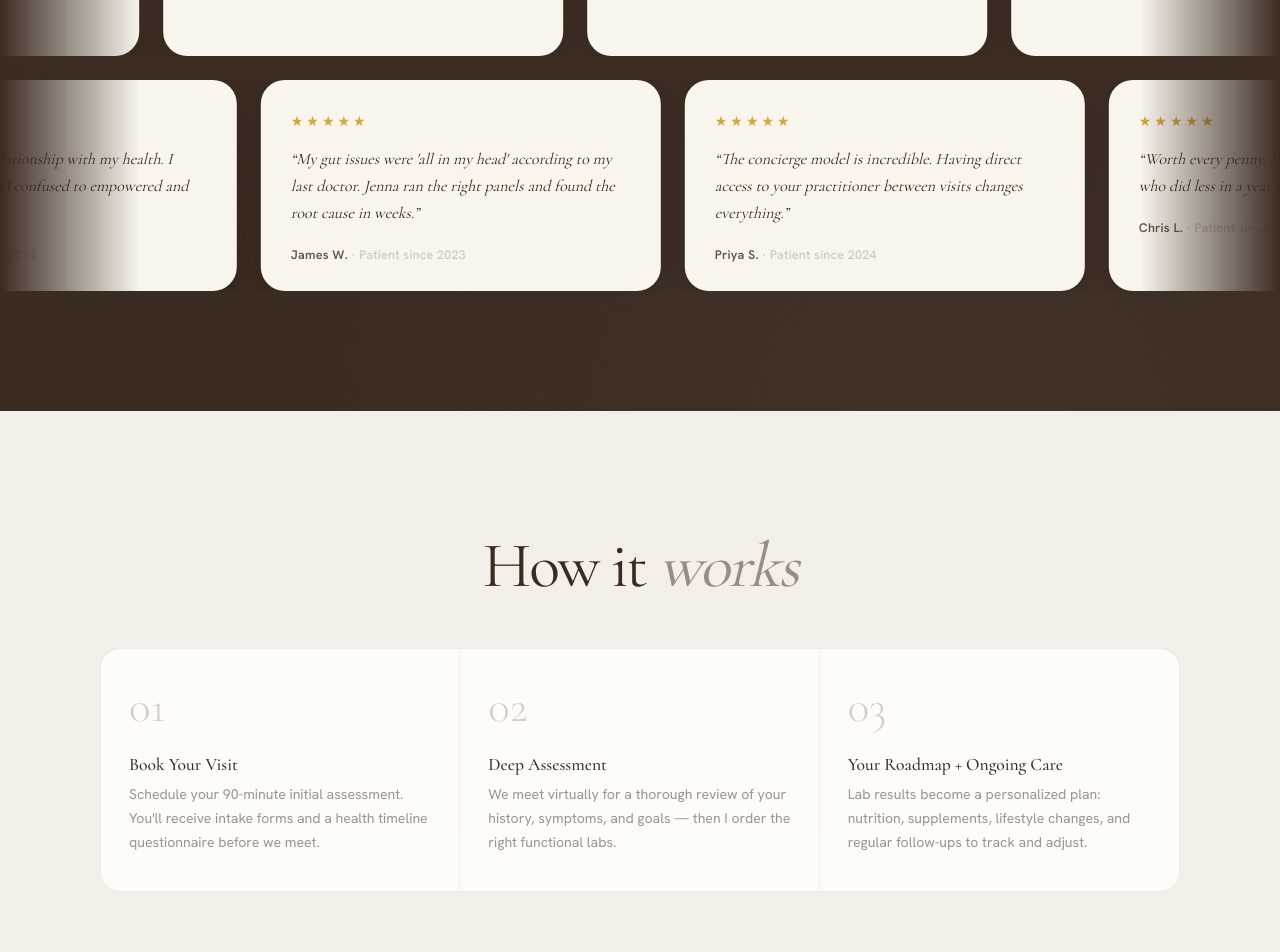
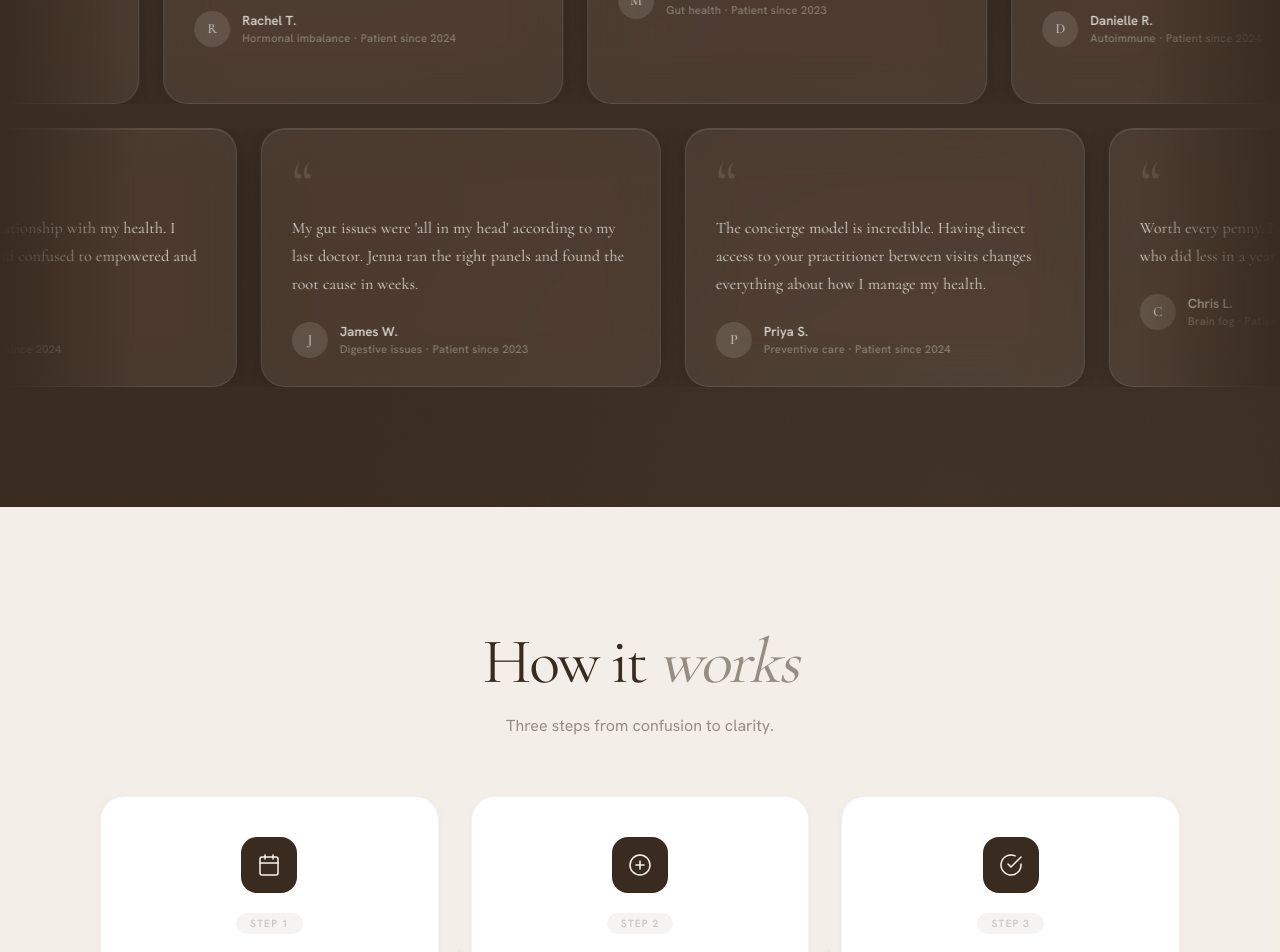
Before and after one commit to mendlihealth/mendli, a Next.js app: page / in a window 1280 px wide. Shown: the part 4760-5712 px from the top of the page. Built offline with nearby package versions, Linux system fonts and the light colour scheme.

Commit message:
Reviews marquee, process steps redesign, editorial section updates

```diff
--- a/src/app/globals.css
+++ b/src/app/globals.css
@@ -1331,50 +1331,87 @@ a {
   }
 }
 
-/* Card — cream on dark */
+/* Card — frosted glass on dark */
 .rev-card {
   width: 400px;
   flex-shrink: 0;
-  background: var(--linen);
+  background: rgba(255, 255, 255, .07);
+  backdrop-filter: blur(24px) saturate(120%);
+  -webkit-backdrop-filter: blur(24px) saturate(120%);
+  border: 1px solid rgba(249, 245, 237, .1);
   border-radius: 24px;
   padding: 32px 30px 28px;
-  box-shadow: 0 4px 24px rgba(0, 0, 0, .15);
-  transition: transform .4s cubic-bezier(.22, 1, .36, 1), box-shadow .4s;
+  box-shadow:
+    inset 0 1px 0 rgba(249, 245, 237, .08),
+    0 4px 24px rgba(0, 0, 0, .2);
+  transition: transform .5s cubic-bezier(.22, 1, .36, 1), box-shadow .5s, border-color .5s;
 }
 
 .rev-card:hover {
-  transform: translateY(-4px);
-  box-shadow: 0 12px 40px rgba(0, 0, 0, .2);
-}
-
-.rev-stars {
-  font-size: 14px;
-  color: #D4A547;
-  letter-spacing: 3px;
-  margin-bottom: 16px;
+  transform: translateY(-6px) scale(1.01);
+  border-color: rgba(249, 245, 237, .18);
+  box-shadow:
+    inset 0 1px 0 rgba(249, 245, 237, .12),
+    0 12px 48px rgba(0, 0, 0, .3),
+    0 0 0 1px rgba(249, 245, 237, .05);
+}
+
+/* Decorative quote mark */
+.rev-mark {
+  font-family: var(--serif);
+  font-size: 4rem;
+  line-height: .7;
+  color: rgba(249, 245, 237, .12);
+  margin-bottom: 8px;
+  user-select: none;
 }
 
 .rev-q {
   font-family: var(--serif);
   font-size: 1rem;
   font-weight: 400;
-  font-style: italic;
-  line-height: 1.7;
-  color: var(--ink);
-  margin: 0 0 20px;
-}
-
-.rev-who {
+  line-height: 1.75;
+  color: rgba(249, 245, 237, .85);
+  margin: 0 0 24px;
+  letter-spacing: .01em;
+}
+
+/* Footer — avatar + details */
+.rev-footer {
+  display: flex;
+  align-items: center;
+  gap: 12px;
+}
+
+.rev-avatar {
+  width: 36px;
+  height: 36px;
+  border-radius: 50%;
+  background: rgba(249, 245, 237, .12);
+  color: rgba(249, 245, 237, .7);
+  font-family: var(--serif);
+  font-size: 14px;
+  font-weight: 500;
+  display: flex;
+  align-items: center;
+  justify-content: center;
+  flex-shrink: 0;
+}
+
+.rev-name {
   font-family: var(--sans);
-  font-size: .78rem;
-  color: var(--ink5);
+  font-size: .82rem;
+  font-weight: 600;
+  color: rgba(249, 245, 237, .8);
+  margin-bottom: 2px;
+}
+
+.rev-ctx {
+  font-family: var(--sans);
+  font-size: .7rem;
   font-weight: 500;
+  color: rgba(249, 245, 237, .35);
   letter-spacing: .02em;
-}
-
-.rev-who strong {
-  color: var(--ink2);
-  font-weight: 600;
 }
 
 /* ═══ PROCESS ═══ */
@@ -1383,57 +1420,81 @@ a {
 }
 
 .how-head {
-  margin-bottom: 48px;
+  margin-bottom: 56px;
 }
 
 .how-steps {
-  display: grid;
-  grid-template-columns: repeat(3, 1fr);
+  display: flex;
+  align-items: stretch;
   gap: 0;
-  border: 1px solid rgba(58, 43, 32, .08);
-  border-radius: 20px;
-  overflow: hidden;
-  background: var(--white);
+  overflow: visible;
 }
 
 .how-step {
-  padding: 36px 28px;
-  border-right: 1px solid rgba(58, 43, 32, .06);
-  transition: background .3s;
-}
-
-.how-step:last-child {
-  border-right: none;
+  flex: 1;
+  min-width: 0;
+  background: #fff;
+  border: 1px solid rgba(58, 43, 32, .06);
+  border-radius: 24px;
+  padding: 40px 32px 36px;
+  text-align: center;
+  transition: all .4s cubic-bezier(.22, 1, .36, 1);
+  box-shadow: 0 2px 8px rgba(58, 43, 32, .03);
+  display: flex;
+  flex-direction: column;
+  align-items: center;
 }
 
 .how-step:hover {
-  background: var(--accent-s);
-}
-
-.how-num {
-  font-family: var(--serif);
-  font-size: 2.8rem;
-  font-weight: 300;
+  transform: translateY(-4px);
+  box-shadow: 0 8px 32px rgba(58, 43, 32, .08), 0 2px 8px rgba(58, 43, 32, .04);
+  border-color: rgba(58, 43, 32, .1);
+}
+
+.how-icon {
+  width: 56px;
+  height: 56px;
+  border-radius: 16px;
+  background: var(--clay);
+  color: var(--linen);
+  display: flex;
+  align-items: center;
+  justify-content: center;
+  margin-bottom: 20px;
+}
+
+.how-pill {
+  font-family: var(--sans);
+  font-size: .65rem;
+  font-weight: 700;
+  letter-spacing: .1em;
+  text-transform: uppercase;
   color: var(--ink5);
-  line-height: 1;
-  margin-bottom: 24px;
-  transition: color .4s cubic-bezier(.22, 1, .36, 1);
-}
-
-.how-step:hover .how-num {
-  color: var(--ink);
+  background: rgba(58, 43, 32, .05);
+  padding: 4px 14px;
+  border-radius: 100px;
+  margin-bottom: 16px;
+}
+
+.how-connector {
+  display: flex;
+  align-items: center;
+  justify-content: center;
+  flex-shrink: 0;
+  width: 32px;
+  opacity: .4;
 }
 
 .how-step h3 {
   font-family: var(--serif);
-  font-size: 1.1rem;
+  font-size: 1.2rem;
   font-weight: 500;
   color: var(--clay);
-  margin-bottom: 8px;
+  margin-bottom: 10px;
 }
 
 .how-step p {
-  font-size: .88rem;
+  font-size: .9rem;
   line-height: 1.7;
   color: var(--ink3);
 }
@@ -1792,16 +1853,14 @@ footer {
   }
 
   .how-steps {
-    grid-template-columns: 1fr;
-  }
-
-  .how-step {
-    border-right: none;
-    border-bottom: 1px solid var(--cream);
-  }
-
-  .how-step:last-child {
-    border-bottom: none;
+    flex-direction: column;
+    gap: 16px;
+  }
+
+  .how-connector {
+    transform: rotate(90deg);
+    width: auto;
+    height: 32px;
   }
 
   .cta {
--- a/src/app/page.tsx
+++ b/src/app/page.tsx
@@ -677,15 +677,21 @@ export default function Home() {
             {[...Array(2)].map((_, dup) => (
               <div key={dup} className="rev-track-inner" aria-hidden={dup > 0 ? true : undefined}>
                 {[
-                  { q: "For three years, every doctor told me my labs were fine. Jenna asked questions no one had ever thought to ask. Three months later — real answers, and my energy back.", who: "Sarah M.", since: "2023" },
-                  { q: "I'd given up on finding someone who'd actually listen. Jenna spent 90 minutes with me on the first call. Nobody does that.", who: "Rachel T.", since: "2024" },
-                  { q: "The level of detail in the lab work alone was worth it. She found things three other doctors missed.", who: "Mark D.", since: "2023" },
-                  { q: "She doesn't just treat symptoms — she explains the why behind everything. I finally understand my own body.", who: "Danielle R.", since: "2024" },
+                  { q: "For three years, every doctor told me my labs were fine. Jenna asked questions no one had ever thought to ask. Three months later — real answers, and my energy back.", name: "Sarah M.", ctx: "Chronic fatigue · Patient since 2023", init: "S" },
+                  { q: "I'd given up on finding someone who'd actually listen. Jenna spent 90 minutes with me on the first call. Nobody does that.", name: "Rachel T.", ctx: "Hormonal imbalance · Patient since 2024", init: "R" },
+                  { q: "The level of detail in the lab work alone was worth it. She found things three other doctors missed.", name: "Mark D.", ctx: "Gut health · Patient since 2023", init: "M" },
+                  { q: "She doesn't just treat symptoms — she explains the why behind everything. I finally understand my own body.", name: "Danielle R.", ctx: "Autoimmune · Patient since 2024", init: "D" },
                 ].map((r, i) => (
                   <div key={i} className="rev-card">
-                    <div className="rev-stars">★★★★★</div>
-                    <p className="rev-q">&ldquo;{r.q}&rdquo;</p>
-                    <div className="rev-who"><strong>{r.who}</strong> · Patient since {r.since}</div>
+                    <div className="rev-mark">&ldquo;</div>
+                    <p className="rev-q">{r.q}</p>
+                    <div className="rev-footer">
+                      <div className="rev-avatar">{r.init}</div>
+                      <div>
+                        <div className="rev-name">{r.name}</div>
+                        <div className="rev-ctx">{r.ctx}</div>
+                      </div>
+                    </div>
                   </div>
                 ))}
               </div>
@@ -699,15 +705,21 @@ export default function Home() {
             {[...Array(2)].map((_, dup) => (
               <div key={dup} className="rev-track-inner" aria-hidden={dup > 0 ? true : undefined}>
                 {[
-                  { q: "My gut issues were 'all in my head' according to my last doctor. Jenna ran the right panels and found the root cause in weeks.", who: "James W.", since: "2023" },
-                  { q: "The concierge model is incredible. Having direct access to your practitioner between visits changes everything.", who: "Priya S.", since: "2024" },
-                  { q: "Worth every penny. I've spent more on specialists who did less in a year than Jenna did in one visit.", who: "Chris L.", since: "2023" },
-                  { q: "Jenna changed my relationship with my health. I went from anxious and confused to empowered and informed.", who: "Nicole B.", since: "2024" },
+                  { q: "My gut issues were 'all in my head' according to my last doctor. Jenna ran the right panels and found the root cause in weeks.", name: "James W.", ctx: "Digestive issues · Patient since 2023", init: "J" },
+                  { q: "The concierge model is incredible. Having direct access to your practitioner between visits changes everything about how I manage my health.", name: "Priya S.", ctx: "Preventive care · Patient since 2024", init: "P" },
+                  { q: "Worth every penny. I've spent more on specialists who did less in a year than Jenna did in one visit.", name: "Chris L.", ctx: "Brain fog · Patient since 2023", init: "C" },
+                  { q: "Jenna changed my relationship with my health. I went from anxious and confused to empowered and informed.", name: "Nicole B.", ctx: "Thyroid · Patient since 2024", init: "N" },
                 ].map((r, i) => (
                   <div key={i} className="rev-card">
-                    <div className="rev-stars">★★★★★</div>
-                    <p className="rev-q">&ldquo;{r.q}&rdquo;</p>
-                    <div className="rev-who"><strong>{r.who}</strong> · Patient since {r.since}</div>
+                    <div className="rev-mark">&ldquo;</div>
+                    <p className="rev-q">{r.q}</p>
+                    <div className="rev-footer">
+                      <div className="rev-avatar">{r.init}</div>
+                      <div>
+                        <div className="rev-name">{r.name}</div>
+                        <div className="rev-ctx">{r.ctx}</div>
+                      </div>
+                    </div>
                   </div>
                 ))}
               </div>
@@ -721,22 +733,48 @@ export default function Home() {
         <div className="wrap">
           <div className="how-head r" style={{ textAlign: 'center' }}>
             <h2 className="h2" style={{ fontSize: 'clamp(48px, 9vw, 64px)', letterSpacing: '-0.035em', lineHeight: 1.08 }}>How it <em>works</em></h2>
+            <p className="sp" style={{ margin: '0 auto' }}>Three steps from confusion to clarity.</p>
           </div>
           <div className="how-steps">
             <div className="how-step r">
-              <div className="how-num">01</div>
+              <div className="how-icon">
+                <svg width="24" height="24" viewBox="0 0 24 24" fill="none" stroke="currentColor" strokeWidth="1.5" strokeLinecap="round" strokeLinejoin="round">
+                  <rect x="3" y="4" width="18" height="18" rx="2" ry="2" /><line x1="16" y1="2" x2="16" y2="6" /><line x1="8" y1="2" x2="8" y2="6" /><line x1="3" y1="10" x2="21" y2="10" />
+                </svg>
+              </div>
+              <div className="how-pill">Step 1</div>
               <h3>Book Your Visit</h3>
-              <p>Schedule your 90-minute initial assessment. You&apos;ll receive intake forms and a health timeline questionnaire before we meet.</p>
+              <p>Schedule your 90-minute initial assessment. You&apos;ll receive intake forms and a detailed health timeline questionnaire before we meet.</p>
             </div>
+
+            <div className="how-connector" aria-hidden="true">
+              <svg width="32" height="32" viewBox="0 0 32 32" fill="none"><path d="M8 16h16M20 11l5 5-5 5" stroke="var(--ink5)" strokeWidth="1.5" strokeLinecap="round" strokeLinejoin="round" /></svg>
+            </div>
+
             <div className="how-step r">
-              <div className="how-num">02</div>
+              <div className="how-icon">
+                <svg width="24" height="24" viewBox="0 0 24 24" fill="none" stroke="currentColor" strokeWidth="1.5" strokeLinecap="round" strokeLinejoin="round">
+                  <circle cx="12" cy="12" r="10" /><path d="M12 8v8M8 12h8" />
+                </svg>
+              </div>
+              <div className="how-pill">Step 2</div>
               <h3>Deep Assessment</h3>
-              <p>We meet virtually for a thorough review of your history, symptoms, and goals — then I order the right functional labs.</p>
+              <p>We meet virtually for a thorough review of your full history, symptoms, and goals — then I order the functional labs that actually matter.</p>
             </div>
+
+            <div className="how-connector" aria-hidden="true">
+              <svg width="32" height="32" viewBox="0 0 32 32" fill="none"><path d="M8 16h16M20 11l5 5-5 5" stroke="var(--ink5)" strokeWidth="1.5" strokeLinecap="round" strokeLinejoin="round" /></svg>
+            </div>
+
             <div className="how-step r">
-              <div className="how-num">03</div>
-              <h3>Your Roadmap + Ongoing Care</h3>
-              <p>Lab results become a personalized plan: nutrition, supplements, lifestyle changes, and regular follow-ups to track and adjust.</p>
+              <div className="how-icon">
+                <svg width="24" height="24" viewBox="0 0 24 24" fill="none" stroke="currentColor" strokeWidth="1.5" strokeLinecap="round" strokeLinejoin="round">
+                  <path d="M22 11.08V12a10 10 0 11-5.93-9.14" /><polyline points="22 4 12 14.01 9 11.01" />
+                </svg>
+              </div>
+              <div className="how-pill">Step 3</div>
+              <h3>Your Roadmap</h3>
+              <p>Lab results become a personalized protocol: nutrition, supplements, lifestyle shifts, and regular follow-ups to track real progress.</p>
             </div>
           </div>
         </div>
```
